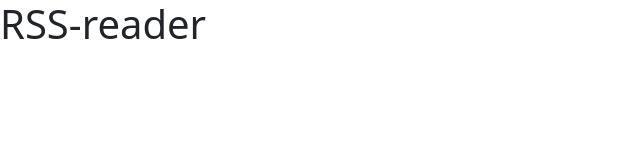
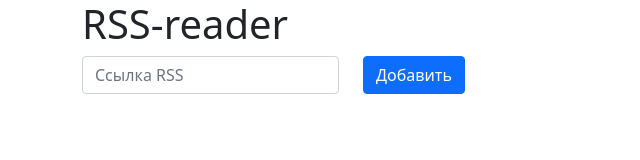
Before and after one commit to i1yas/frontend-project-lvl3, a website built with webpack: page index.html in a window 1280 px wide. Shown: the whole page, without its empty margins (0-640 px from the left). Built offline with nearby package versions, Linux system fonts and the light colour scheme.

Commit message:
feat: add form for adding rss feed

```diff
--- a/index.html
+++ b/index.html
@@ -7,6 +7,18 @@
     <title>RSS-reader</title>
 </head>
 <body>
-    <h1>RSS-reader</h1>
+    <div class="container">
+        <div class="row">
+            <h1>RSS-reader</h1>
+        </div>
+        <div class="row">
+            <div class="col-auto">
+                <input type="text" class="form-control" placeholder="Ссылка RSS">
+            </div>
+            <div class="col-auto">
+                <button class="btn btn-primary">Добавить</button>
+            </div>
+        </div>
+    </div>
 </body>
 </html>
```
